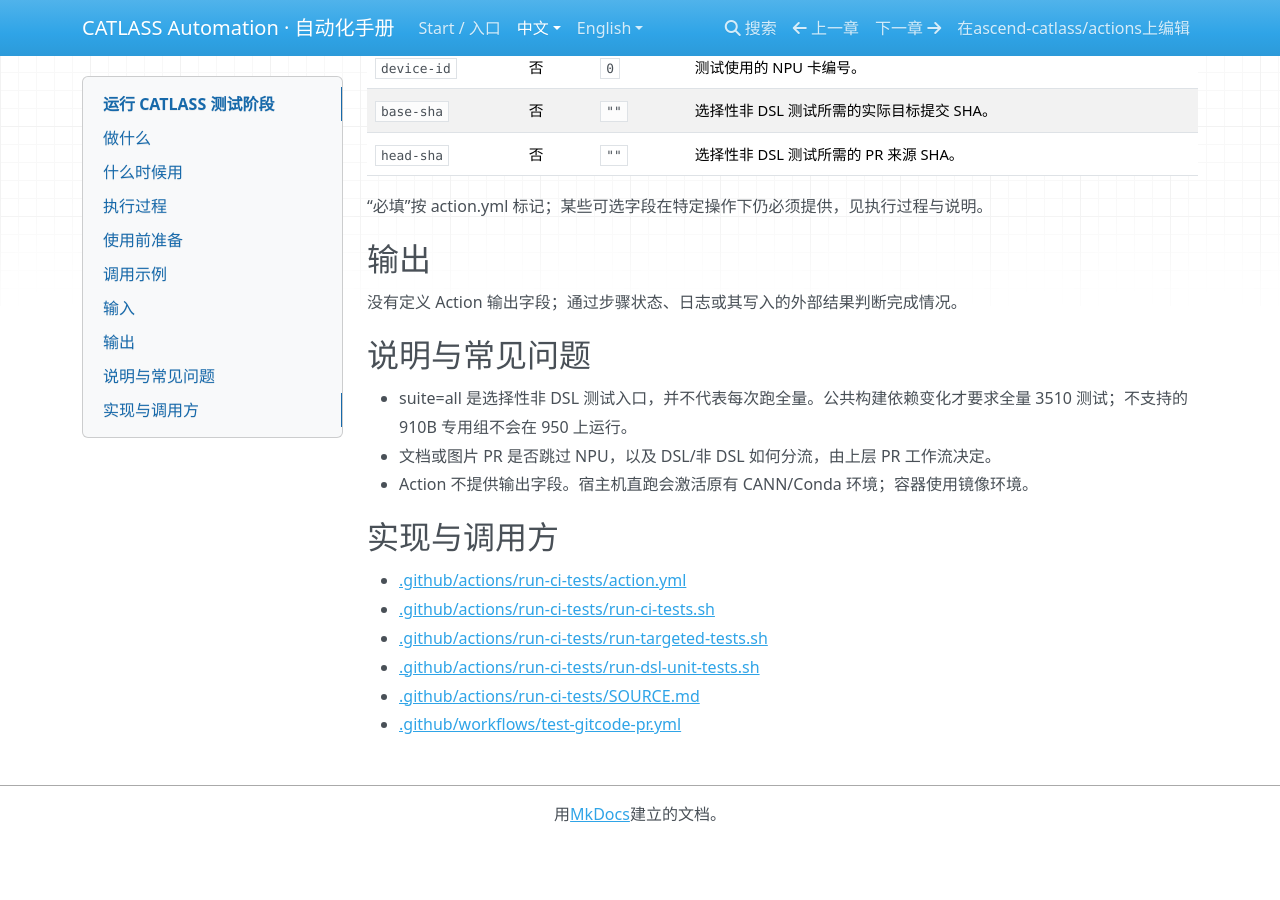
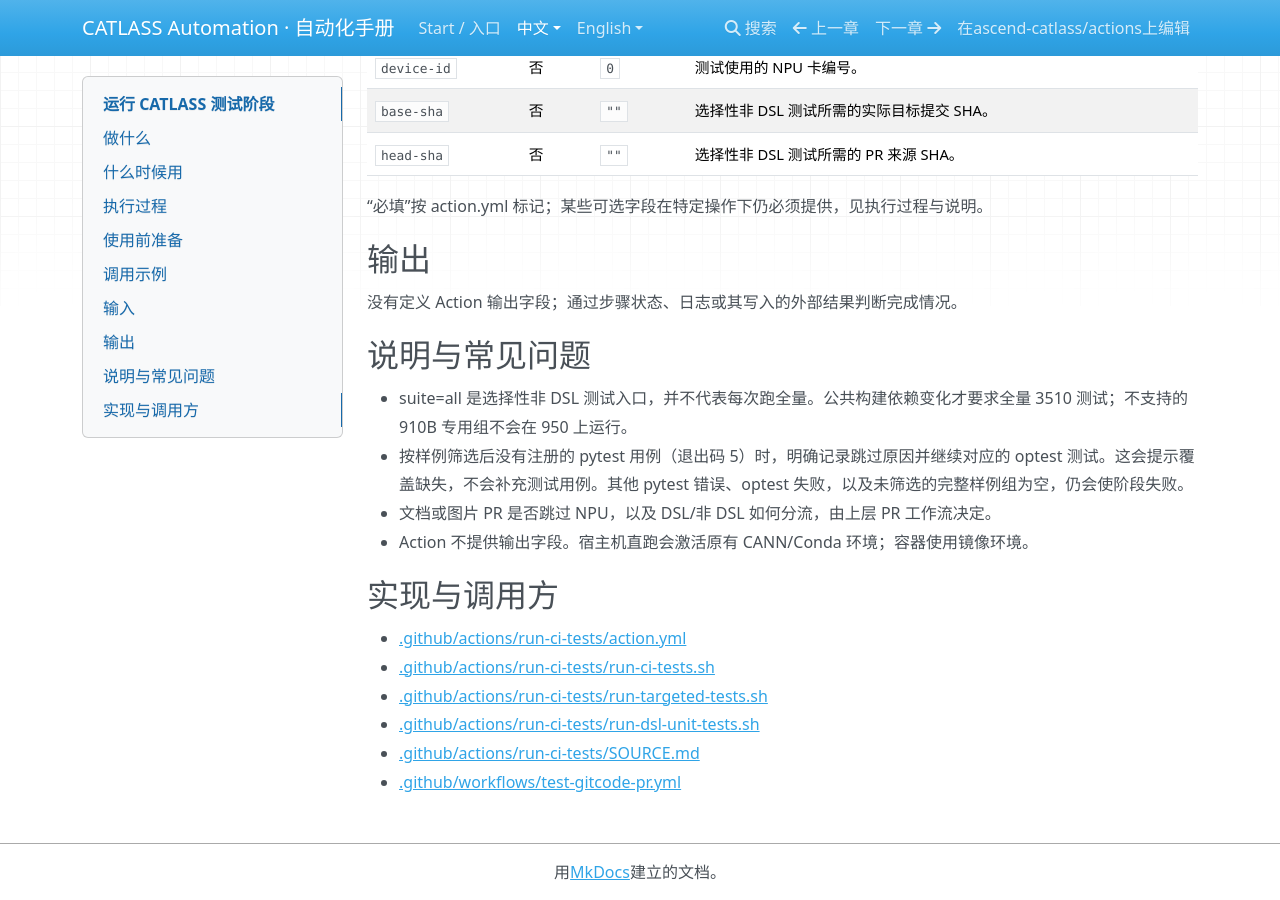
Before and after one commit to ascend-catlass/actions, an MkDocs documentation site: the page built from docs/zh/actions/run-ci-tests.md, in a window 1280 px wide and 900 px high, scrolled down 1270 px. Built offline with MkDocs 1.6.1, drawn with Linux system fonts in a browser that asks for light colours; nearby versions of some CDN libraries; before the commit the page ends 2112 px from its top, so only the background shows below that.

Commit message:
fix: skip empty targeted example test selections

```diff
--- a/docs/zh/actions/run-ci-tests.md
+++ b/docs/zh/actions/run-ci-tests.md
@@ -59,6 +59,7 @@
 ## 说明与常见问题
 
 - suite=all 是选择性非 DSL 测试入口，并不代表每次跑全量。公共构建依赖变化才要求全量 3510 测试；不支持的 910B 专用组不会在 950 上运行。
+- 按样例筛选后没有注册的 pytest 用例（退出码 5）时，明确记录跳过原因并继续对应的 optest 测试。这会提示覆盖缺失，不会补充测试用例。其他 pytest 错误、optest 失败，以及未筛选的完整样例组为空，仍会使阶段失败。
 - 文档或图片 PR 是否跳过 NPU，以及 DSL/非 DSL 如何分流，由上层 PR 工作流决定。
 - Action 不提供输出字段。宿主机直跑会激活原有 CANN/Conda 环境；容器使用镜像环境。
 
```
Also changed, not shown: docs/en/actions/run-ci-tests.md (+1 -0 lines), .github/actions/run-ci-tests/SOURCE.md, 2 other files.
